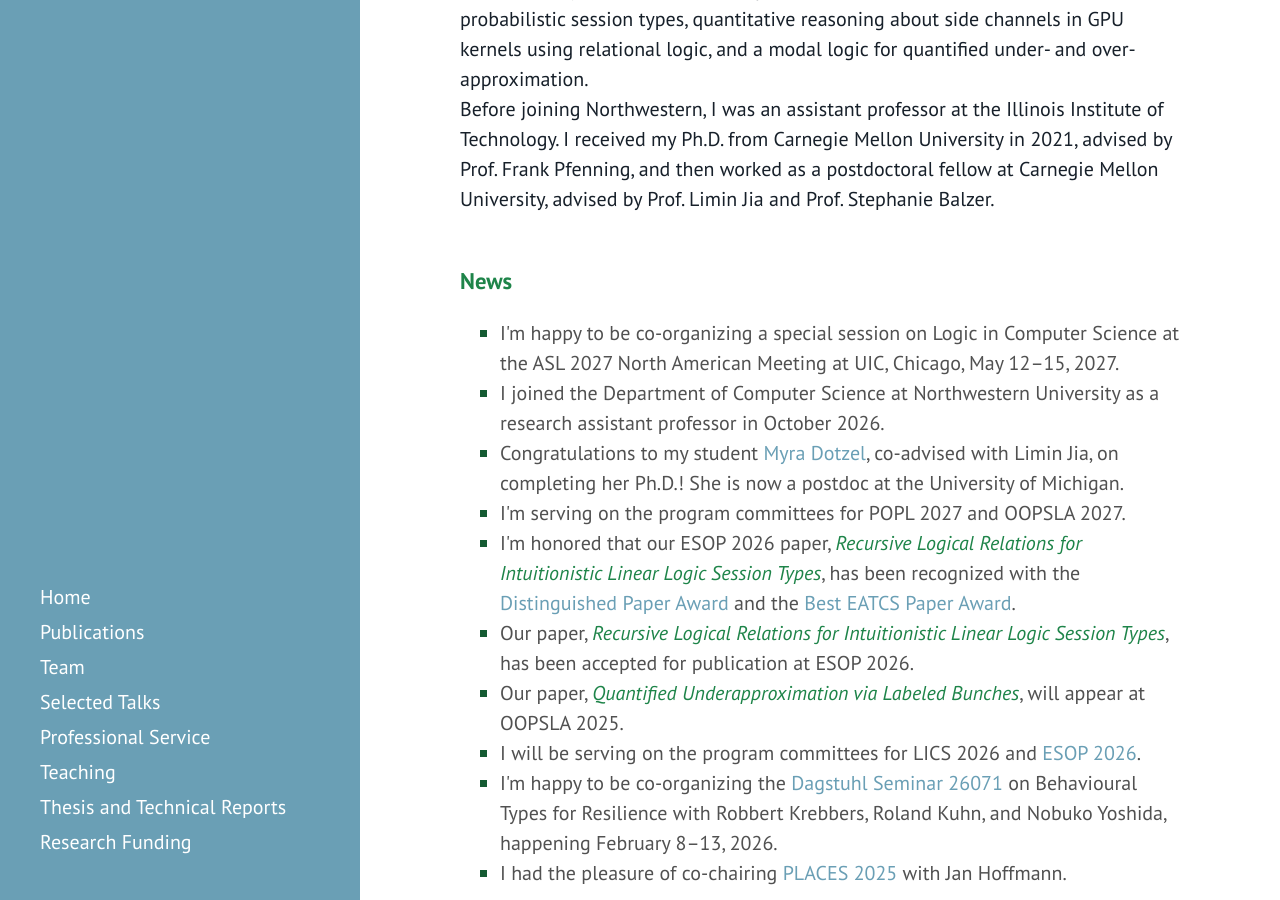
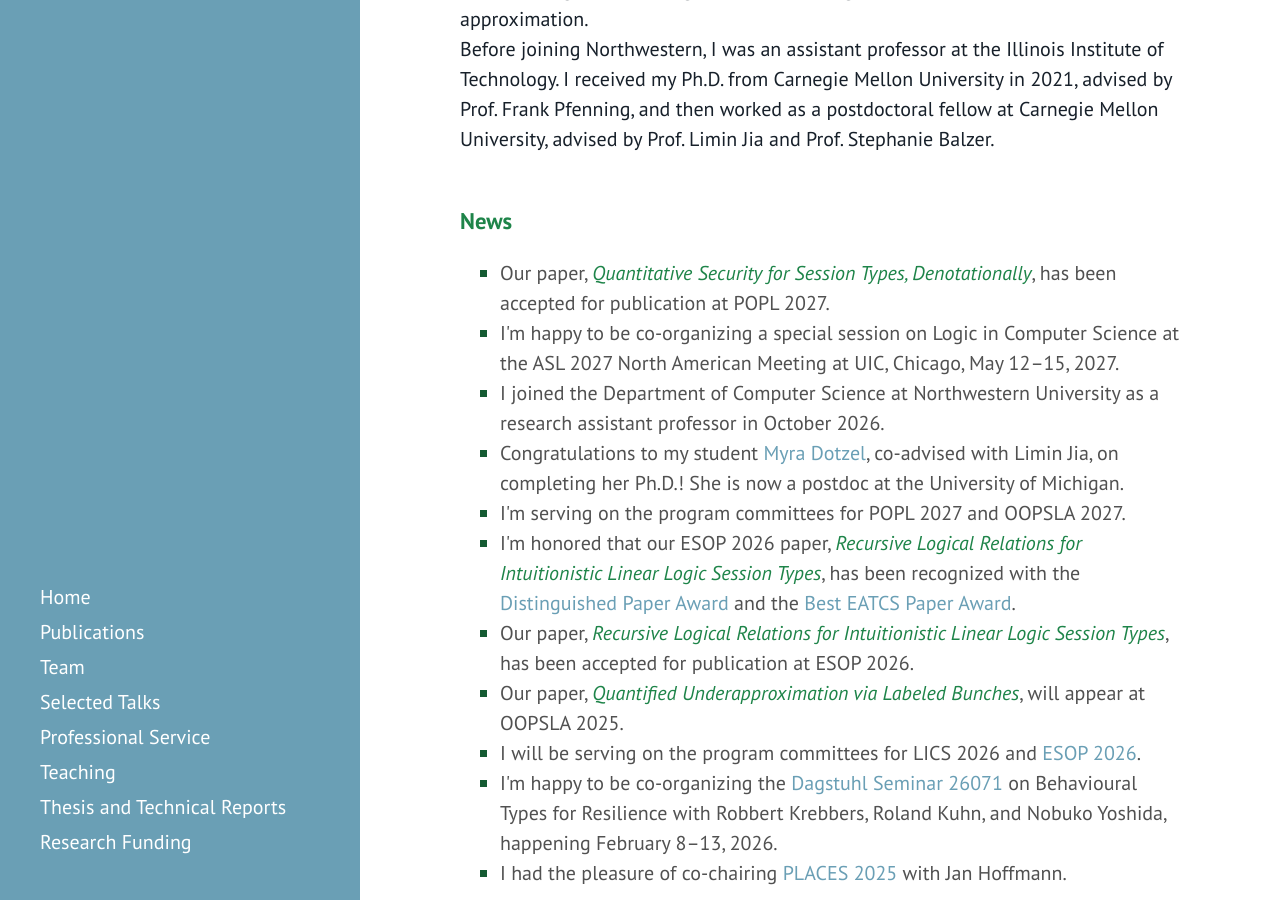
Before and after one commit to yderakhshan/yderakhshan.github.io, a Jekyll site: the page built from index.markdown, in a window 1280 px wide and 900 px high, scrolled down 1006 px. Built offline with Jekyll 4.4.1, drawn with Linux system fonts in a browser that asks for light colours.

Commit message:
added popl news

```diff
--- a/index.markdown
+++ b/index.markdown
@@ -21,7 +21,7 @@ title: Home
   {% endfor %}
 </div>
 
-![Photo]({{ site.baseurl }}/assets/images/Farzaneh.jpg "Farzaneh"){:style="height:17em;"}
+![Photo]({{ site.baseurl }}/assets/images/Farzaneh.jpg "Farzaneh"){:style="height:14em;"}
 
 <span style="color:rgb(20, 90, 50); font-size: 20pt; font-weight:bold">
 Farzaneh Derakhshan<br></span>
@@ -47,6 +47,7 @@ Before joining Northwestern, I was an assistant professor at the Illinois Instit
 News</span>
 
 <ul style="list-style-type:square;">
+<li>Our paper, <p1>Quantitative Security for Session Types, Denotationally</p1>, has been accepted for publication at POPL 2027.</li>
 <li>I'm happy to be co-organizing a special session on Logic in Computer Science at the ASL 2027 North American Meeting at UIC, Chicago, May 12–15, 2027.</li>
 <li>I joined the Department of Computer Science at Northwestern University as a research assistant professor in October 2026.</li>
 <li>Congratulations to my student <a href="https://myradotzel.github.io/">Myra Dotzel</a>, co-advised with Limin Jia, on completing her Ph.D.! She is now a postdoc at the University of Michigan.</li>
```
